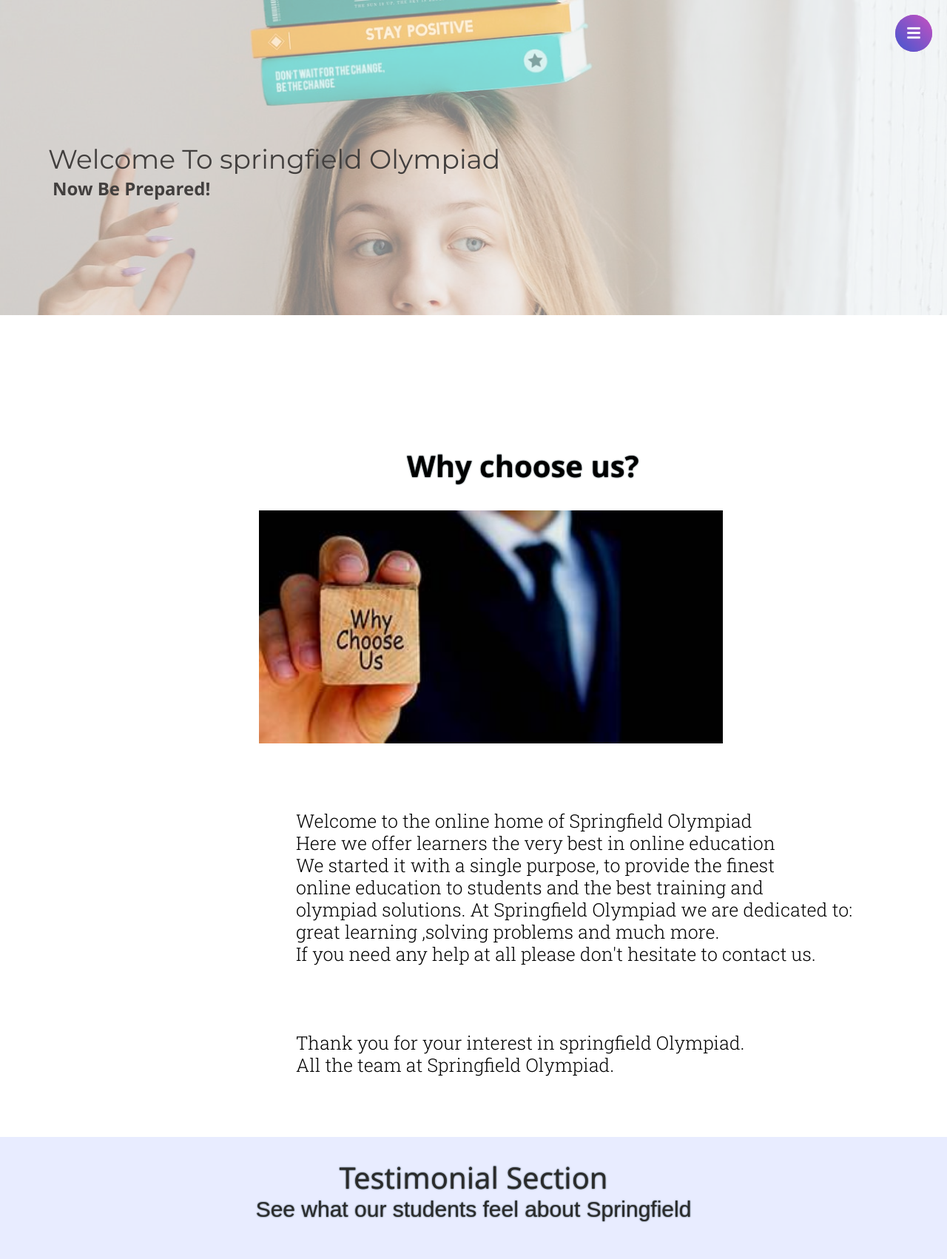
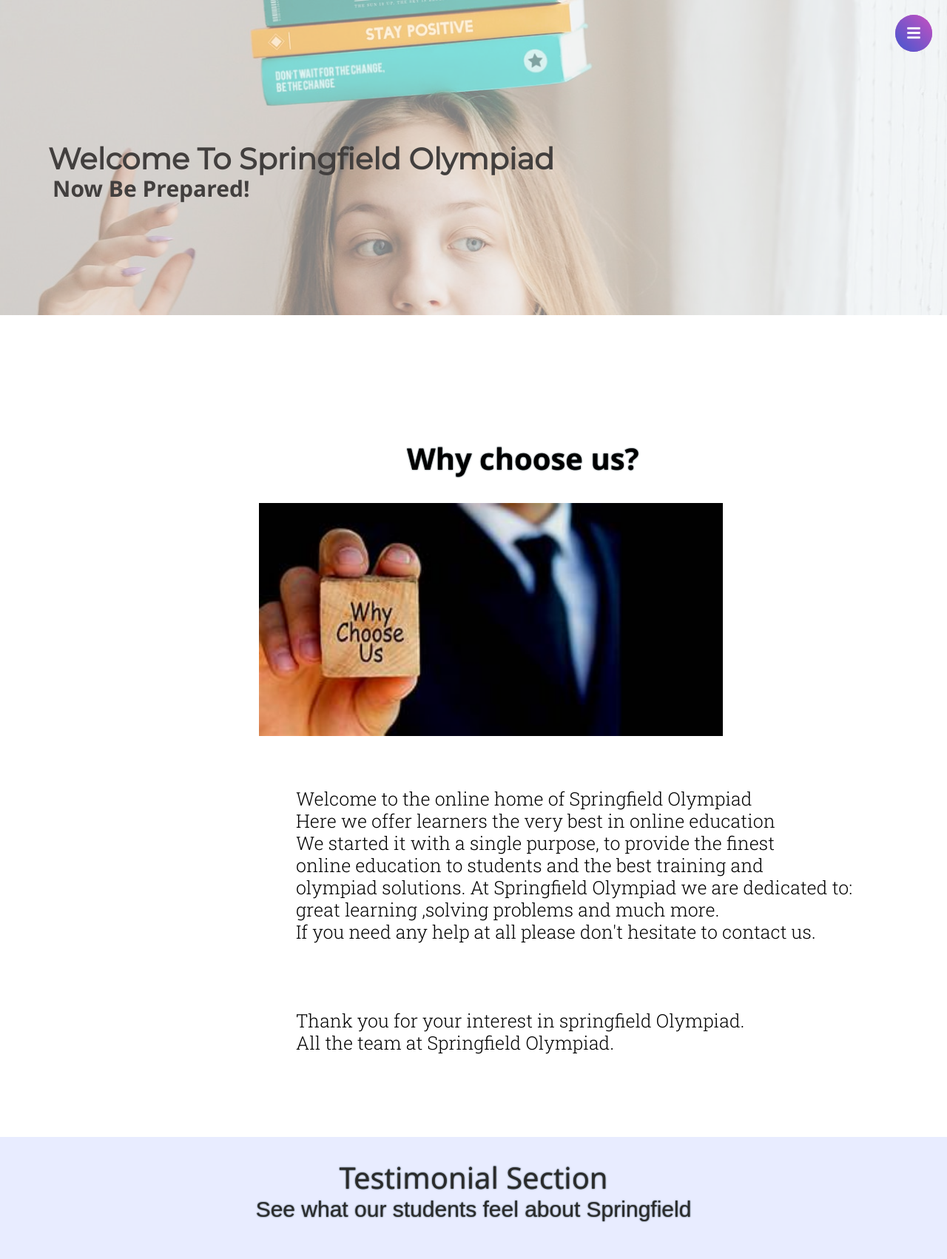
Before and after one commit to arpita-joshi/springfield, a PHP site: page / in a window 1280 px wide. Shown: the top 1702 px of the page at 74% size. Run offline with PHP 8.4, Linux system fonts and the light colour scheme.

Commit message:
fifth commit

```diff
--- a/index.html
+++ b/index.html
@@ -39,7 +39,7 @@
       </div>
       <div class="decor" id="page">
 
-          <h1>  Welcome To springfield Olympiad</h1>
+          <h1 class="welcome">  Welcome To Springfield Olympiad</h1>
          <h3 class="prepare">Now Be Prepared!</h3>
       </div>
       </div>
--- a/styles.css
+++ b/styles.css
@@ -234,11 +234,9 @@ h2{
 }
 .place{
   position: relative;
-  bottom: 90px;
+  bottom: 100px;
 }
-.head-page{
 
-}
 
 
 .container-feedback{
@@ -357,6 +355,7 @@ h2{
   text-align: justify;
   position: relative;
   left: 400px;
+  bottom: 30px;
   font-family: 'Roboto Slab', serif;
   font-display: block;
   font-size: 25px;
@@ -369,7 +368,13 @@ h2{
   left: 56px;
   bottom: 20px;
   font-weight: bold;
+  font-size: 30px;
 }
+.welcome{
+  font-size: 40px;
+  font-weight: bolder;
+}
+
 
 @media only screen and (max-width: 620px) {
   /* For mobile phones: */
```
